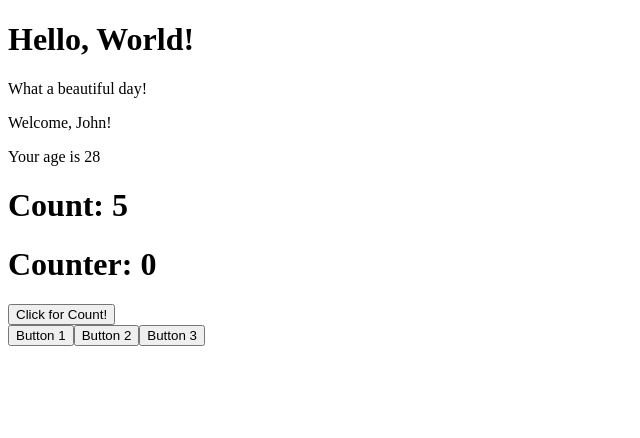
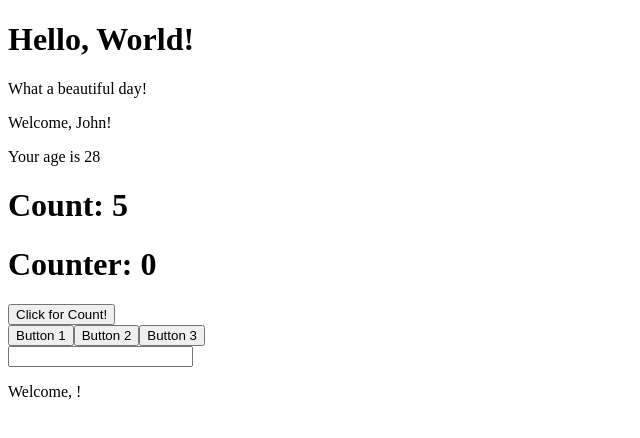
Before and after one commit to ndrSaba/react-exercise, a React (Create React App) app in the folder react-exercises/: page / in a window 1280 px wide. Shown: the top 438 px of the page, without its empty margins (0-640 px from the left). Built offline with nearby package versions, Linux system fonts and the light colour scheme.

Commit message:
es fatto

```diff
--- a/react-exercises/src/App.js
+++ b/react-exercises/src/App.js
@@ -3,17 +3,25 @@ import { ClickCounter } from "./ClickCounter";
 import { ClickTracker } from "./ClickTracker";
 import { Counter } from "./Counter";
 import { Hello } from "./Hello";
+import { InteractiveWelcome } from "./InteractiveWelcome";
 import { Welcome } from "./Welcome";
 
 export class App extends React.Component {
     render() {
         return (
             <div>
-                <Hello />
-                <Welcome name='John' age={28}/>
-                <Counter/>
-                <ClickCounter/>
-                <ClickTracker/>
+                <div>
+                    <Hello />
+                    <Welcome name='John' age={28} />
+                    <Counter />
+                </div>
+                <div>
+                    <ClickCounter />
+                    <ClickTracker />
+                </div>
+                <div>
+                    <InteractiveWelcome />
+                </div>
             </div>
         )
     }
--- /dev/null
+++ b/react-exercises/src/InteractiveWelcome.js
@@ -0,0 +1,21 @@
+import React from "react";
+import { Welcome } from "./Welcome";
+
+export class InteractiveWelcome extends React.Component {
+    state = {
+        name: '',
+    }
+
+    handleInputChange = (event) => {
+        this.setState({
+           name: event.target.value
+        })
+    }
+
+    render() {
+        return <div>
+            <input name="name" value={this.state.name} onChange={this.handleInputChange} />
+            <Welcome name={this.state.name}/>
+        </div>
+    }
+}
```
